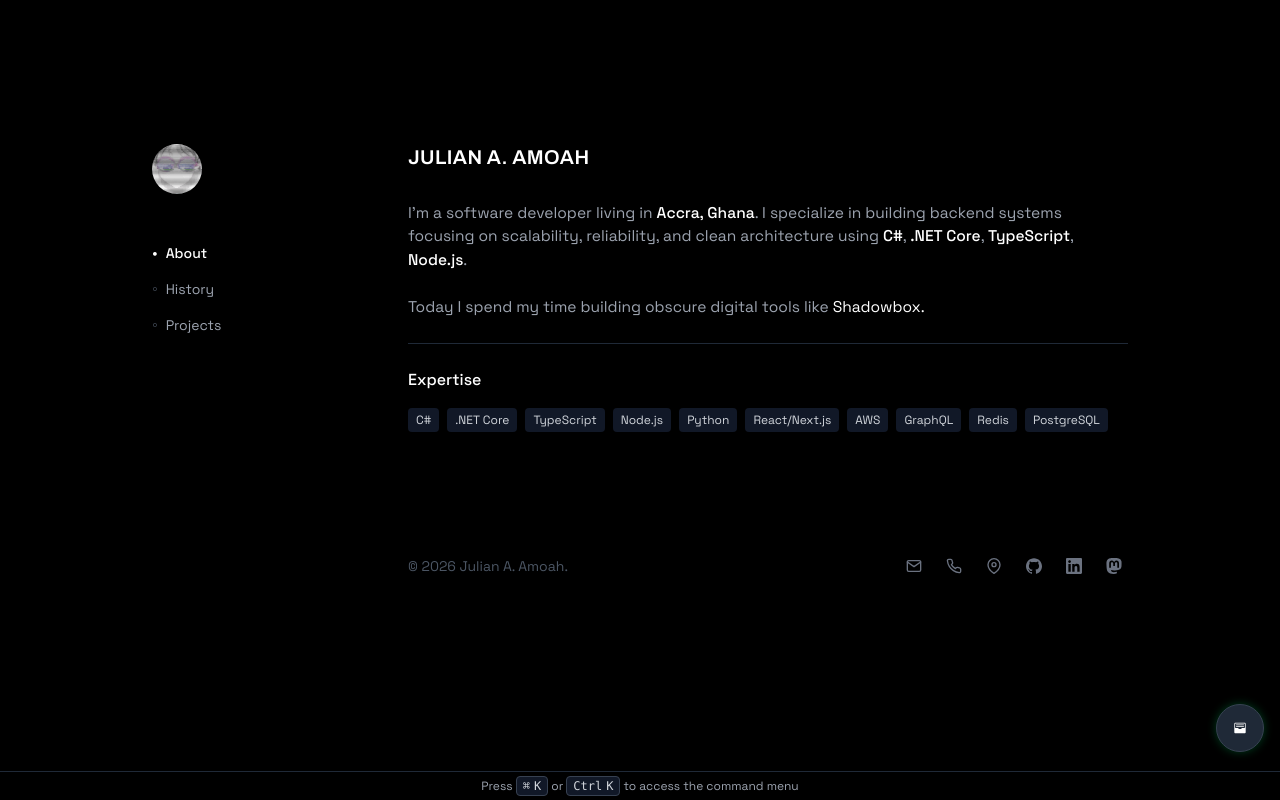
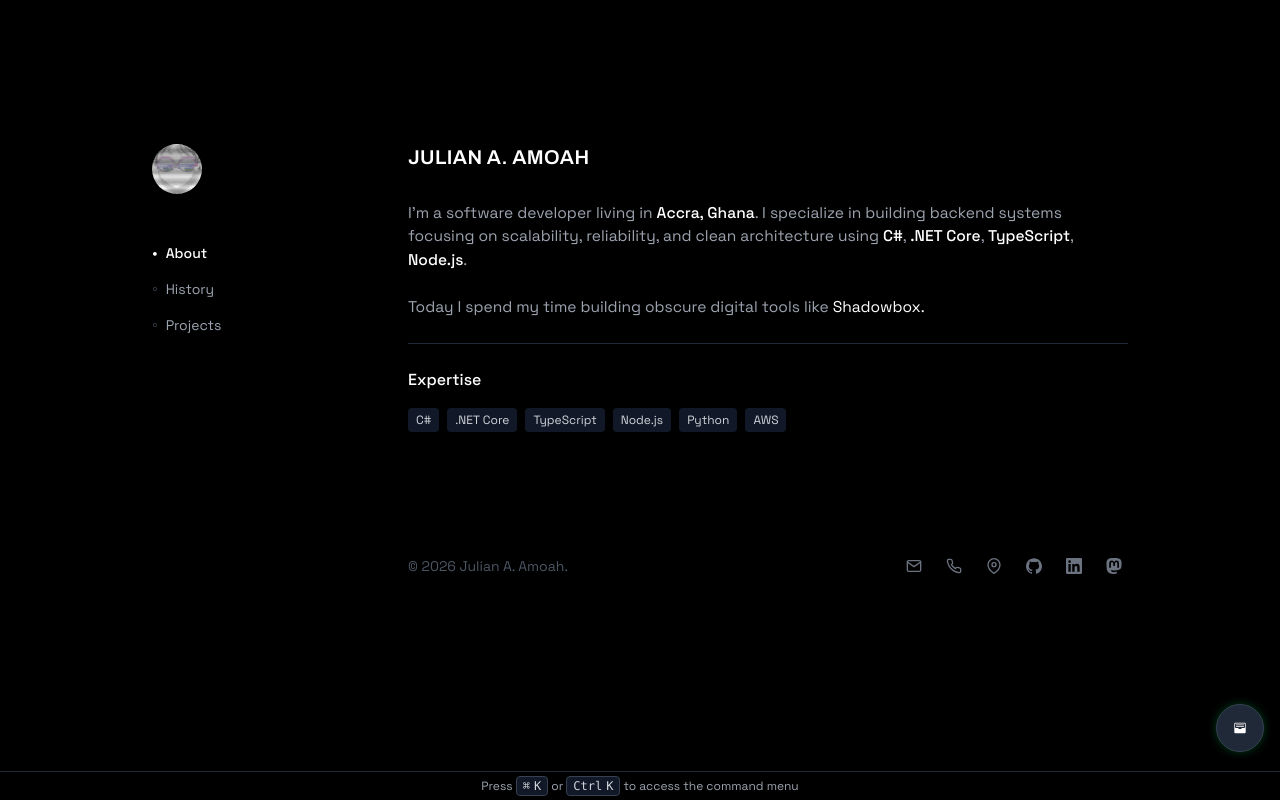
Before and after one commit to EnJulian/portfolio, a Next.js app: page /about in a window 1280 px wide. Built offline with nearby package versions, Linux system fonts and the light colour scheme.

Commit message:
Edit expertise section in about page

```diff
--- a/src/app/about/page.tsx
+++ b/src/app/about/page.tsx
@@ -40,7 +40,17 @@ export default function AboutPage() {
       <div className="mt-8 pt-6 border-t border-gray-800">
         <h2 className="text-base font-medium text-white mb-4">Expertise</h2>
         <div className="flex flex-wrap gap-2">
-          {RESUME_DATA.skills.map((skill) => (
+          {/* Display only specific skills - you can customize this array to show exactly which skills you want */}
+          {RESUME_DATA.skills
+            .filter(skill => [
+              "C#",
+              ".NET Core",
+              "TypeScript",
+              "Node.js",
+              "Python",
+              "AWS"
+            ].includes(skill.name))
+            .map((skill) => (
               <a
                 key={skill.name}
                 href={skill.url}
```
Lines whose indentation alone changed are shown as unchanged.
